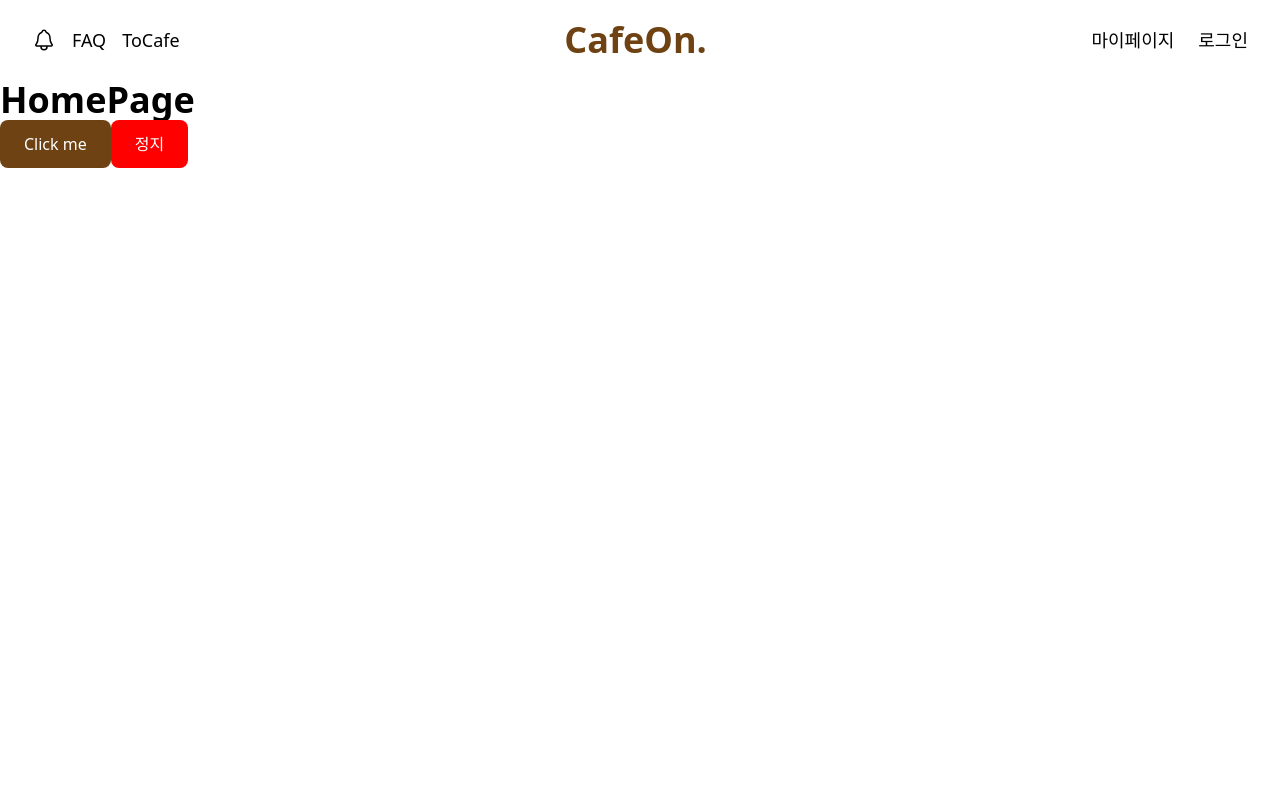
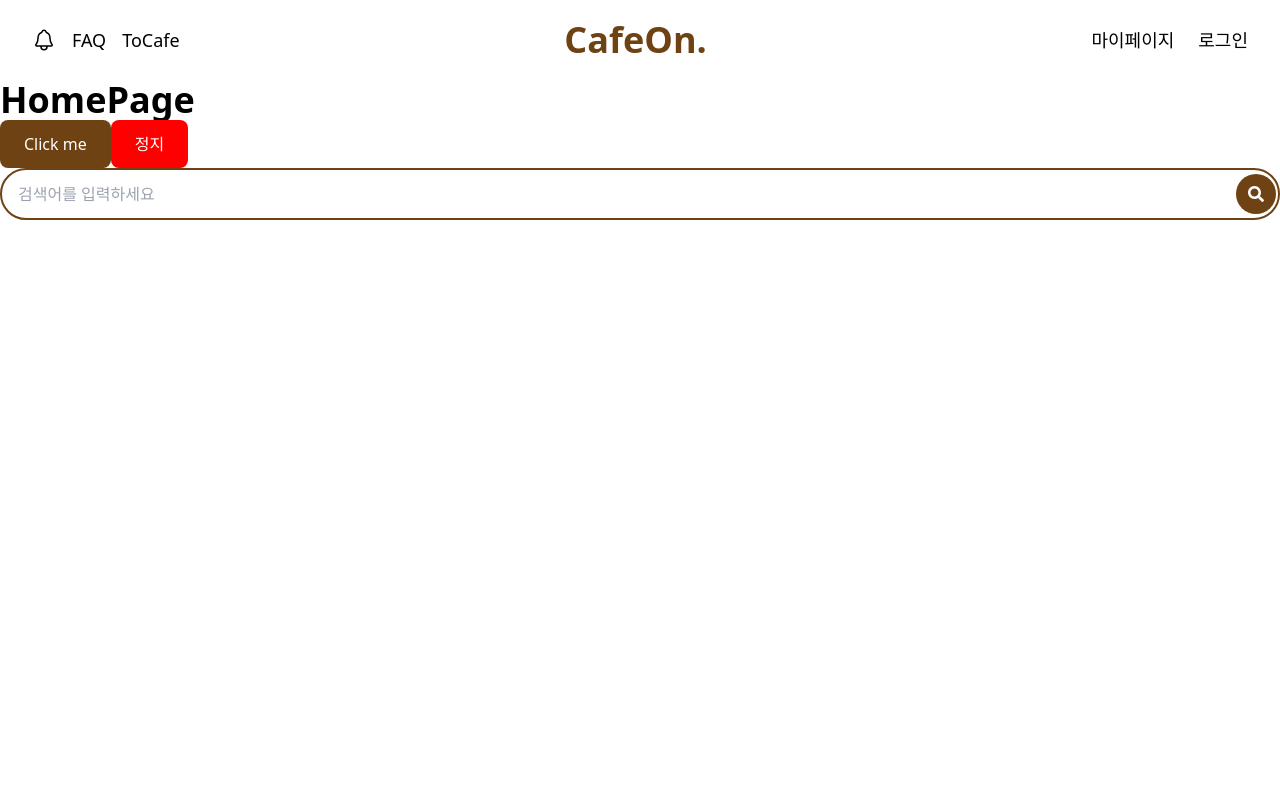
Before and after one commit to haminee01/Project_CafeOn, a Next.js app: page / in a window 1280 px wide. Shown: the top 800 px of the page. Built offline with nearby package versions, Linux system fonts and the light colour scheme.

Commit message:
공통 서치바 생성 및 maps 작업

```diff
--- a/app/(main)/page.tsx
+++ b/app/(main)/page.tsx
@@ -1,10 +1,15 @@
+"use client"
+
 import Button from "@/components/common/Button";
+import SearchBar from "@/components/common/SearchBar";
 
 export default function HomePage() {
   return (
-    <div className="h-screen"><h1 className="text-4xl font-bold">HomePage</h1>
-    <Button>Click me</Button>
-    <Button color="warning">정지</Button>
+    <div className="h-screen">
+      <h1 className="text-4xl font-bold">HomePage</h1>
+      <Button>Click me</Button>
+      <Button color="warning">정지</Button>
+      <SearchBar />
     </div>
   );
 }
--- /dev/null
+++ b/src/components/common/Map.tsx
@@ -0,0 +1,55 @@
+"use client"
+
+import { useEffect, useRef, useState } from 'react';
+import { useRouter } from 'next/navigation';
+import { seoulDistricts } from '@/data/seoulDistricts';
+import { mockCafes } from '@/data/mockCafes';
+
+interface MapProps {
+    className?: string;
+}
+
+const Map:React.FC<MapProps> = ({className = ""}) => {
+    const mapRef = useRef<HTMLDivElement>(null);
+    const mapInstance = useRef<google.maps.Map | null>(null);
+    const markersRef = useRef<google.maps.Marker[]>([]);
+    const router = useRouter();
+    const [selectedDistrict, setSelectedDistrict] = useState<string>("null");
+
+    // 랜덤 구 선택
+    const getRandomDistrict = () => {
+        const randomIndex = Math.floor(Math.random() * seoulDistricts.length);
+        return selectedDistrict[randomIndex];
+    }
+
+    // 구별 카페 필터링
+    const getCafesInDistrict = (districtName: string): Cafe[] => {
+        // 실제로는 좌표 기반으로 필터링하지만, mock 데이터에서는 랜덤으로 반환
+        return mockCafes.slice(0, Math.floor(Math.random() * 5) + 3);
+    };
+
+    // 지도 초기화
+    useEffect(() => {
+        if(!mapRef.current) return;
+
+        const randomDistrict = getRandomDistrict();
+        setSelectedDistrict(randomDistrict);
+
+        const map = new BsGoogle.maps.Map(mapRef.current, {
+            zoom: 15,
+            center: {
+                lat: randomDistrict.latitude,
+                lng: randomDistrict.longitude
+            },
+            styles: [
+                {
+                  featureType: 'poi',
+                  elementType: 'labels',
+                  stylers: [{ visibility: 'off' }]
+                }
+              ]
+        })
+    }, []);
+}
+
+export default Map;
--- /dev/null
+++ b/src/components/common/SearchBar.tsx
@@ -0,0 +1,61 @@
+import { FaSearch } from "react-icons/fa";
+
+interface SearchBarProps {
+    placeholder?: string;
+    value?: string;
+    onChange?: (value: string) => void;
+    onSearch?: (value: string) => void;
+    disabled?: boolean;
+}
+
+const SearchBar: React.FC<SearchBarProps> = ({
+    placeholder = "검색어를 입력하세요",
+    value = "",
+    onChange,
+    onSearch,
+    disabled = false
+}) => {
+    const handleInputChange = (e: React.ChangeEvent<HTMLInputElement>) => {
+        if(onChange)
+            {onChange(e.target.value)}
+    }
+
+    const handleSearch = () => {
+        if(onSearch) {
+            onSearch(value)
+        }
+    }
+
+    const handleKeyPress = (e: React.KeyboardEvent<HTMLInputElement>) => {
+        if(e.key === "Enter") {
+            handleSearch()
+        }
+    }
+
+    return (
+        <div className="relative flex items-center">
+            <div className="relative flex-1">
+                <input
+                    type="text"
+                    value={value}
+                    onChange={handleInputChange}
+                    onKeyDown={handleKeyPress}
+                    placeholder={placeholder}
+                    disabled={disabled}
+                    className="w-full border-2 border-primary rounded-full px-4 py-3 pr-16 placeholder-gray-400 focus:outline-none
+        focus:ring-0
+        focus:border-primary disabled:opacity-50 disabled:cursor-not-allowed"
+                />
+                <button
+                    onClick={handleSearch}
+                    disabled={disabled || !value.trim()}
+                    className="absolute right-1 top-1/2 transform -translate-y-1/2 w-10 h-10 bg-primary rounded-full flex items-center justify-center disabled:cursor-not-allowed"
+                >
+                    <FaSearch className="w-4 h-4 text-white" />
+                </button>
+            </div>
+        </div>
+    )
+}
+
+export default SearchBar;
--- /dev/null
+++ b/src/data/mockCafes.ts
@@ -0,0 +1,34 @@
+import { Cafe } from '@/types/cafe';
+
+export const mockCafes: Cafe[] = [
+  {
+    cafe_id: '1',
+    name: '스타벅스 강남점',
+    address: '서울특별시 강남구 테헤란로 152',
+    latitude: 37.5665,
+    longitude: 127.0333,
+    open_hours: '07:00 - 22:00',
+    avg_rating: 4.2,
+    created_at: '2024-01-01'
+  },
+  {
+    cafe_id: '2',
+    name: '투썸플레이스 홍대점',
+    address: '서울특별시 마포구 와우산로29길 4',
+    latitude: 37.5563,
+    longitude: 126.9226,
+    open_hours: '08:00 - 23:00',
+    avg_rating: 4.5,
+    created_at: '2024-01-02'
+  },
+  {
+    cafe_id: '3',
+    name: '카페베네 신촌점',
+    address: '서울특별시 서대문구 신촌로 83',
+    latitude: 37.5598,
+    longitude: 126.9420,
+    open_hours: '09:00 - 22:00',
+    avg_rating: 4.0,
+    created_at: '2024-01-03'
+  },
+];
--- /dev/null
+++ b/src/data/seoulDistricts.ts
@@ -0,0 +1,19 @@
+export interface District {
+    name: string;
+    latitude: number;
+    longitude: number;
+  }
+
+export const seoulDistricts: District[] = [
+    { name: '강남구', latitude: 37.5172, longitude: 127.0473 },
+    { name: '강동구', latitude: 37.5301, longitude: 127.1238 },
+    { name: '관악구', latitude: 37.4744, longitude: 126.9507 },
+    { name: '광진구', latitude: 37.5385, longitude: 127.0823 },
+    { name: '마포구', latitude: 37.5663, longitude: 126.9019 },
+    { name: '서초구', latitude: 37.4837, longitude: 127.0324 },
+    { name: '성동구', latitude: 37.5633, longitude: 127.0366 },
+    { name: '송파구', latitude: 37.5145, longitude: 127.1059 },
+    { name: '영등포구', latitude: 37.5264, longitude: 126.8962 },
+    { name: '용산구', latitude: 37.5384, longitude: 126.9654 },
+    { name: '종로구', latitude: 37.5735, longitude: 126.9788 },
+  ];
--- /dev/null
+++ b/src/types/cafe.ts
@@ -0,0 +1,10 @@
+export interface Cafe {
+    cafe_id: string;
+    name: string;
+    address: string;
+    latitude: number;
+    longitude: number;
+    open_hours: string;
+    avg_rating: number;
+    created_at: string;
+}
```
